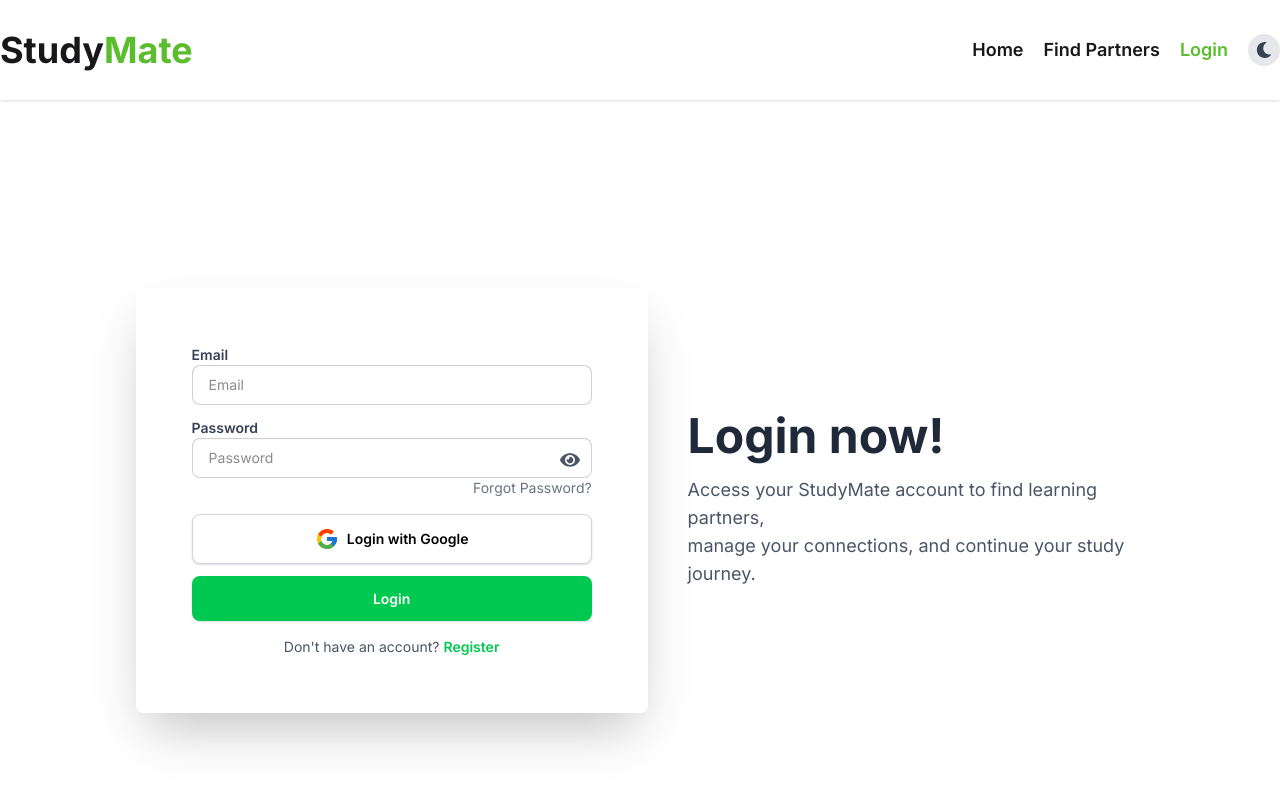
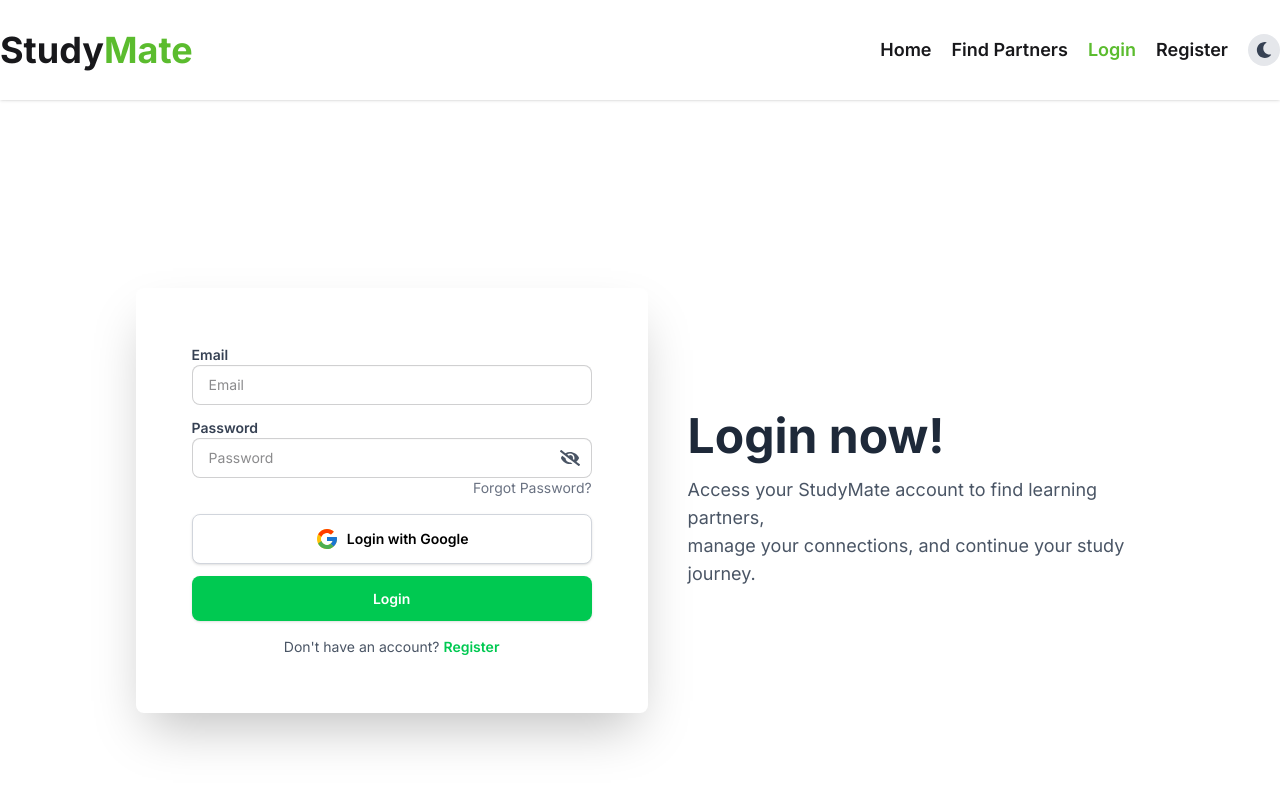
Before and after one commit to omarfarukx11/study-mate-client, a React (Vite) app: page /login in a window 1280 px wide. Shown: the top 800 px of the page. Built offline with nearby package versions, Linux system fonts and the light colour scheme; no server answers.

Commit message:
eye button set

```diff
--- a/index.html
+++ b/index.html
@@ -2,7 +2,7 @@
 <html lang="en">
   <head>
     <meta charset="UTF-8" />
-    <link rel="icon" type="image/svg+xml" href="/vite.svg" />
+    <link rel="icon" type="image/svg+xml" href="https://i.ibb.co.com/kV48Z8hj/Chat-GPT-Image-Nov-15-2025-06-59-58-PM.png" />
     <meta name="viewport" content="width=device-width, initial-scale=1.0" />
     <title>study-mate-client</title>
   </head>
--- a/src/Components/Navbar.jsx
+++ b/src/Components/Navbar.jsx
@@ -46,9 +46,14 @@ const Navbar = () => {
       </li>
 
       {!user && (
+        <>
         <li>
           <NavLink to="/login">Login</NavLink>
         </li>
+        <li>
+          <NavLink to="/register">Register</NavLink>
+        </li>
+        </>
       )}
       {user && (
         <>
--- a/src/firebase/firebase.init.js
+++ b/src/firebase/firebase.init.js
@@ -1,13 +1,16 @@
 import { initializeApp } from "firebase/app";
 import { getAuth } from "firebase/auth";
 const firebaseConfig = {
-  apiKey: "AIzaSyDvY0nrJuh0mPv-5W_Wy4uNT_iBqdnpE2M",
-  authDomain: "study-mate-x11.firebaseapp.com",
-  projectId: "study-mate-x11",
-  storageBucket: "study-mate-x11.firebasestorage.app",
-  messagingSenderId: "25648744127",
-  appId: "1:25648744127:web:5d179e53812bb3059ae80a"
+  apiKey: import.meta.env.VITE_apiKey,
+  authDomain: import.meta.env.VITE_authDomain,
+  projectId: import.meta.env.VITE_projectId,
+  storageBucket: import.meta.env.VITE_storageBucket,
+  messagingSenderId: import.meta.env.VITE_messagingSenderId,
+  appId: import.meta.env.VITE_appId,
 };
+
+export default firebaseConfig;
+
 
 // Initialize Firebase
 const app = initializeApp(firebaseConfig);
--- a/src/pages/Auth/Login.jsx
+++ b/src/pages/Auth/Login.jsx
@@ -49,10 +49,12 @@ const Login = () => {
   };
 
   return (
-    <div className="min-h-screen  flex items-center justify-center p-4">
+    <div className="min-h-screen flex items-center justify-center p-4">
+      <title>StudyMate - Login</title>
+
       <div className="flex flex-col lg:flex-row-reverse items-center gap-10 w-full max-w-7xl">
 
-        {/* Left Text */}
+
         <div className="text-center lg:text-left max-w-lg">
           <h1 className="text-5xl font-bold text-gray-800 mb-4">Login now!</h1>
           <p className="text-gray-600 text-lg">
@@ -61,37 +63,40 @@ const Login = () => {
           </p>
         </div>
 
-        {/* Login Card */}
+
         <div className="card bg-white w-full max-w-lg lg:p-8 rounded-lg shadow-2xl hover:shadow-3xl transition-all duration-300">
           <div className="card-body flex flex-col gap-4">
+
             <form onSubmit={handleEmailSignIn}>
 
-              {/* Email */}
               <label className="label font-semibold text-gray-700">Email</label>
               <input
                 name="email"
                 type="email"
-                className="input input-bordered w-full rounded-lg px-4 py-2"
+                className="input input-bordered w-full rounded-lg px-4 py-2
+                       outline-none focus:outline-none focus:ring-0"
                 placeholder="Email"
                 required
               />
 
-              {/* Password */}
               <label className="label font-semibold text-gray-700 mt-3">Password</label>
               <div className="relative">
                 <input
                   name="password"
                   type={showPassword ? "text" : "password"}
-                  className="input input-bordered w-full rounded-lg px-4 py-2 pr-10"
+                  className="input input-bordered w-full rounded-lg px-4 py-2 pr-12
+                         outline-none focus:outline-none focus:ring-0"
                   placeholder="Password"
                   required
                 />
 
+
                 <span
-                  className="absolute right-3 top-3 cursor-pointer text-gray-600 hover:text-gray-800"
+                  className="absolute right-3 top-1/2 -translate-y-1/2 cursor-pointer
+                             text-gray-600 hover:text-gray-800 z-10"
                   onClick={() => setShowPassword(!showPassword)}
                 >
-                  {showPassword ? <FaEyeSlash size={20} /> : <FaEye size={20} />}
+                  {showPassword ?  <FaEye size={20} /> : <FaEyeSlash size={20} />}
                 </span>
               </div>
 
@@ -99,31 +104,38 @@ const Login = () => {
                 Forgot Password?
               </p>
 
-              {/* Google Button */}
+
               <button
                 type="button"
                 onClick={handleGoogleSignIn}
-                className="flex items-center justify-center gap-2 w-full bg-white border border-gray-300 text-black font-semibold py-3 rounded-lg shadow hover:bg-gray-100 transition-all duration-300 mb-3"
+                className="flex items-center justify-center gap-2 w-full bg-white border
+                       border-gray-300 text-black font-semibold py-3 rounded-lg shadow
+                       hover:bg-gray-100 transition-all duration-300 mb-3"
               >
                 <FcGoogle size={24} /> Login with Google
               </button>
 
-              {/* Email Login Button */}
               <button
                 type="submit"
-                className="w-full bg-green-500 text-white font-semibold py-3 rounded-lg shadow hover:bg-white hover:text-green-500 hover:border hover:border-green-500 transition-all duration-300 mb-2"
+                className="w-full bg-green-500 text-white font-semibold py-3 rounded-lg
+                       shadow hover:bg-white hover:text-green-500 hover:border
+                       hover:border-green-500 transition-all duration-300 mb-2"
               >
                 Login
               </button>
 
               <p className="text-sm text-center text-gray-600 mt-2">
                 Don't have an account?{" "}
-                <Link className="text-green-500 font-semibold hover:underline" to={"/register"}>
+                <Link
+                  className="text-green-500 font-semibold hover:underline"
+                  to={"/register"}
+                >
                   Register
                 </Link>
               </p>
 
             </form>
+
           </div>
         </div>
 
--- a/src/pages/Home/Home.jsx
+++ b/src/pages/Home/Home.jsx
@@ -12,6 +12,7 @@ const Home = () => {
 
   return (
     <div className="w-full">
+      <title>StudyMate - Home</title>
       <div className="lg:h-[300px] lg:py-0 py-10 my-5 bg-[#f5f5f5] flex items-center justify-center flex-col rounded-sm">
         <h1 className="lg:text-6xl text-2xl font-bold ">
           Study <span className="text-[#5BBC2E]">Mate</span>
--- a/src/pages/Partners/CreatePartnerProfile.jsx
+++ b/src/pages/Partners/CreatePartnerProfile.jsx
@@ -54,6 +54,7 @@ const CreatePartnerProfile = () => {
 
   return (
     <div className="min-h-screen flex justify-center items-center py-10 px-4">
+     <title>StudyMate - Create Partner Profile</title>
       <div className="w-full max-w-3xl bg-white shadow-2xl border-2 border-[#5BBC2E] rounded-xl p-8 md:p-12">
         <h2 className="text-3xl md:text-4xl font-bold text-center text-[#5BBC2E] mb-8">
           Create Your Study Partner Profile
--- a/src/pages/Partners/FindPartners.jsx
+++ b/src/pages/Partners/FindPartners.jsx
@@ -67,6 +67,7 @@ const FindPartner = () => {
 
   return (
     <div className="min-h-screen 2xl:w-[1536px] mx-auto p-6 md:p-10 relative">
+     <title>StudyMate - Find Partners</title>
       <h1 className="text-3xl md:text-5xl font-bold text-center text-gray-800 mb-8">
         Find Your Study Partner
       </h1>
--- a/src/pages/Partners/MyConnection.jsx
+++ b/src/pages/Partners/MyConnection.jsx
@@ -9,6 +9,7 @@ const MyConnection = () => {
 
   return (
     <div className=" 2xl:w-[1536px] min-h-screen px-5 lg:px-0 mx-auto mb-10 ">
+      <title>StudyMate - MyConnection</title>
       <div className="lg:h-[200px] lg:py-0 py-10  my-5 bg-[#f5f5f5] flex items-center justify-center flex-col rounded-sm">
         <h1 className="lg:text-6xl text-2xl font-bold text-center ">
           My <span className="text-[#5BBC2E]">Connections</span>
--- a/src/pages/Profile/Profile.jsx
+++ b/src/pages/Profile/Profile.jsx
@@ -55,6 +55,7 @@ const Profile = () => {
 
   return (
     <div className="flex items-center justify-center w-full my-10">
+      <title>StudyMate - Profile</title>
       <div className="md:w-[50%] w-[80%] mx-auto bg-white border border-green-500/30 shadow-xl rounded-2xl p-6 text-center overflow-hidden">
 
         <div className="flex flex-col items-center mb-4">
```
Also changed, not shown: src/pages/Auth/Register.jsx (+7 -7 lines).
